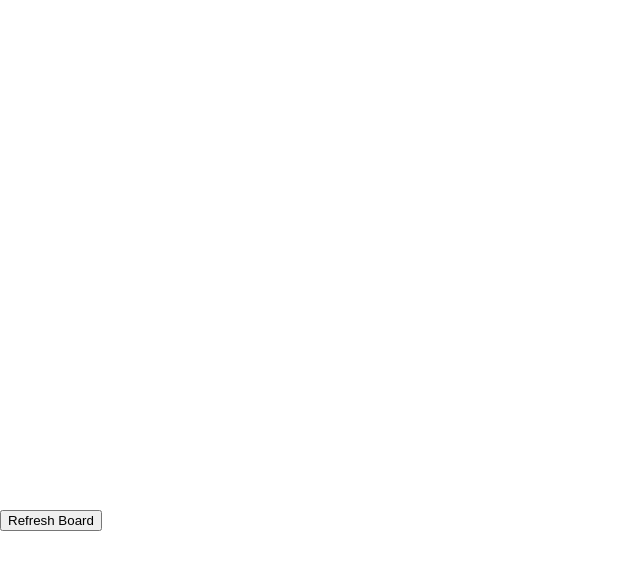
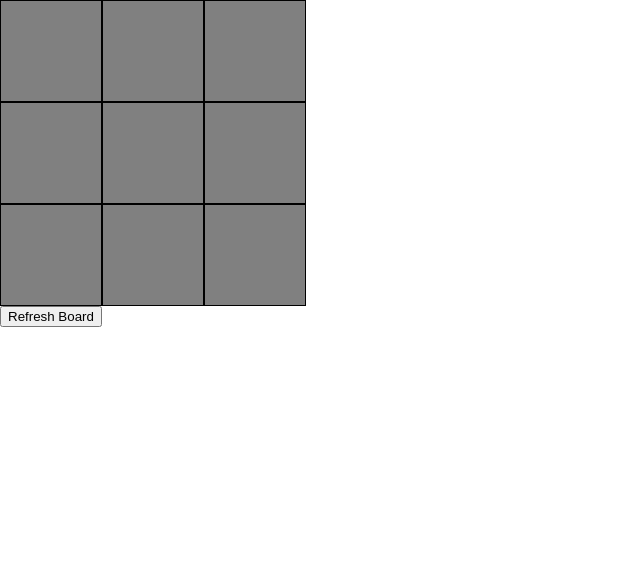
Before and after one commit to wluka85/tic-tac-toe, a website: page index.html in a window 1280 px wide. Shown: the whole page, without its empty margins (0-640 px from the left). Drawn offline with Linux system fonts and the light colour scheme.

Commit message:
Merge part 2

```diff
--- a/index.html
+++ b/index.html
@@ -5,9 +5,7 @@
     <meta charset="utf-8">
     <title>TicTacToe</title>
     <link rel="stylesheet" href="css/style.css">
-    <script src="js/Board.js" defer></script>
-    <script src="js/Square.js" defer></script>
-    <script src="js/script.js" defer></script>
+    <script src="js/script.js" type="module" defer></script>
 
 </head>
 <body>
--- a/static/css/style.css
+++ b/static/css/style.css
@@ -52,8 +52,8 @@ table {
   flex-direction: row;
   flex-wrap: wrap;
   justify-content: flex-start;
-  width: 510px;
-  height: 510px;
+  width: 306px;
+  height: 306px;
 }
 
 .field {
--- a/static/js/Square.js
+++ b/static/js/Square.js
@@ -1,4 +1,4 @@
-class Square {
+export default class Square {
 
     constructor(x, y) {
         this.x = x;
```
